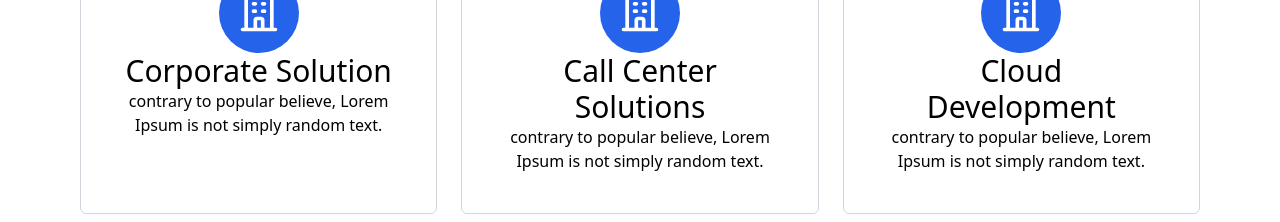
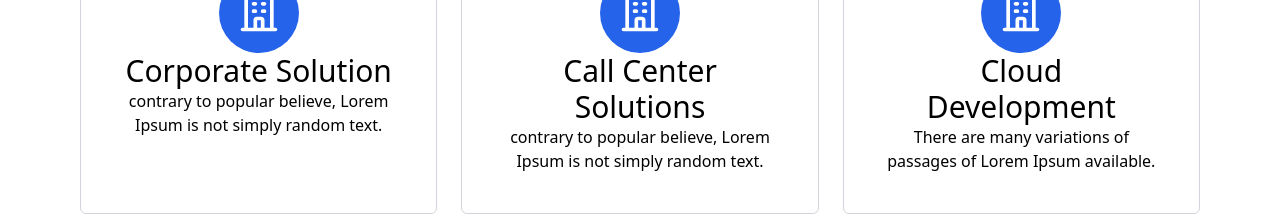
Before and after one commit to kirsten-tay/khoby-web-one, a React (Create React App) app: page / in a window 1280 px wide. Shown: the part 1340-1562 px from the top of the page. Built offline with nearby package versions, Linux system fonts and the light colour scheme.

Commit message:
updated Hero

```diff
--- a/src/components/Hero2.jsx
+++ b/src/components/Hero2.jsx
@@ -39,7 +39,7 @@ const Hero2 = () => {
                                     <OfficeBuildingIcon className="h-11 w-11 text-white" />
                                 </div>
                                 <span className="font-medium text-3xl ">Cloud Development</span><br />
-                                <span>contrary to popular believe, Lorem Ipsum is not simply random text.</span>
+                                <span>There are many variations of passages of Lorem Ipsum available.</span>
                             </div>
                         </div>
                     </div>
```
